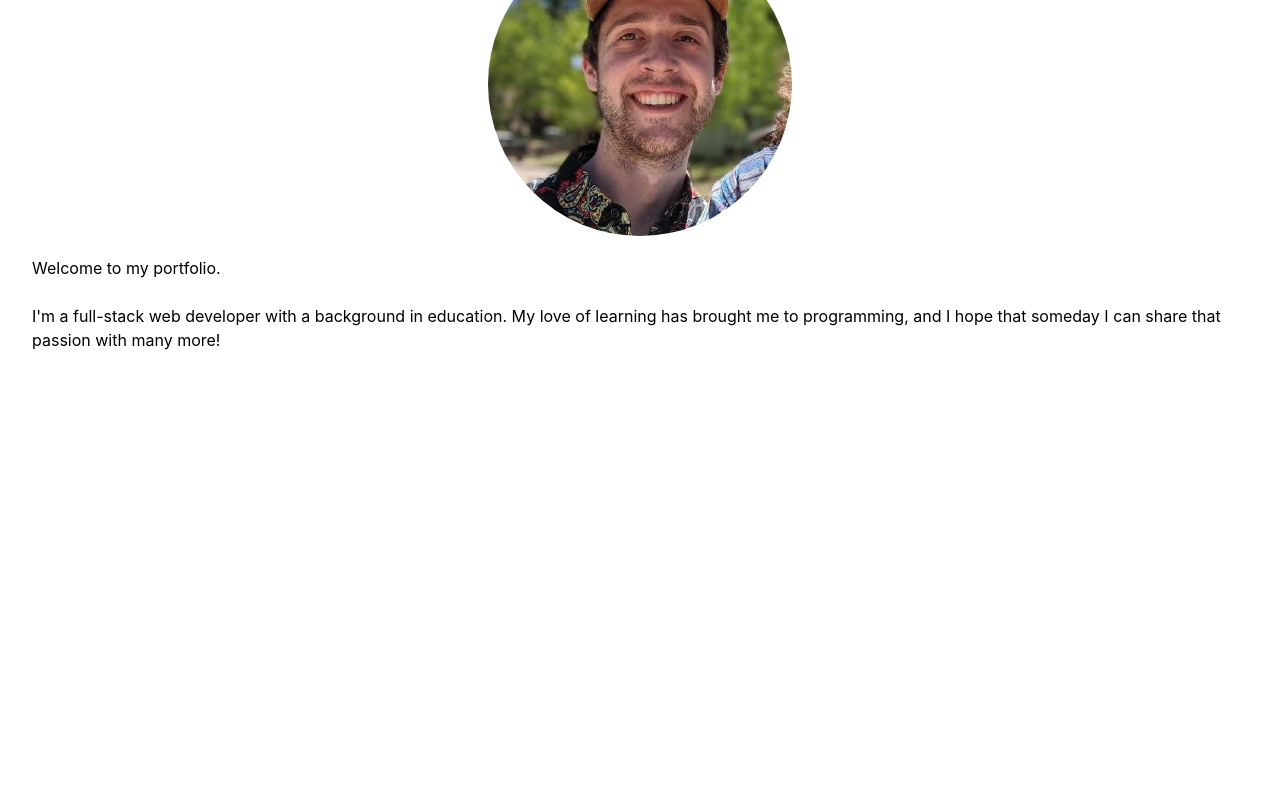
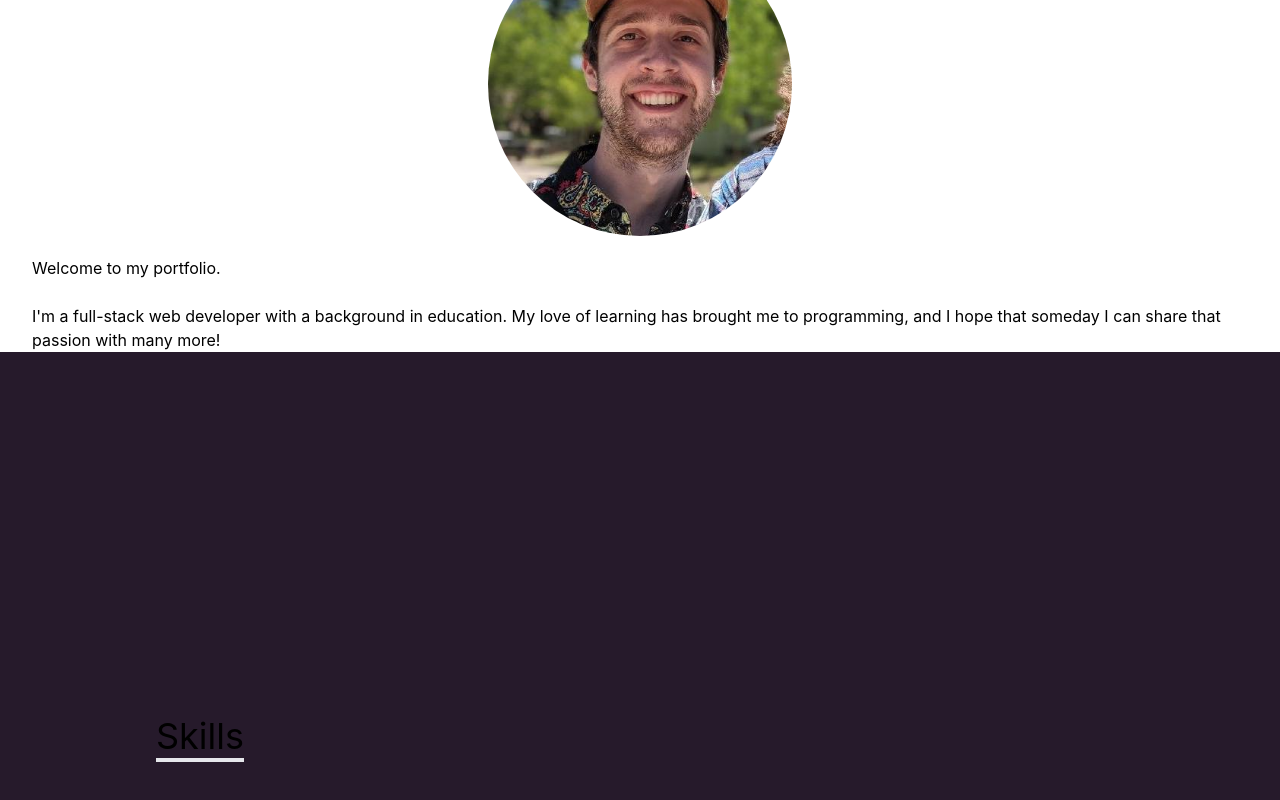
Before and after one commit to NathanSteinway/ultra-giga-gang, a React (Create React App) app: page / in a window 1280 px wide. Shown: the part 300-1100 px from the top of the page. Before the commit the page ends 800 px from the top, so only its background shows below. Built offline with nearby package versions, Linux system fonts and the light colour scheme.

Commit message:
staged skills section for development

```diff
--- a/src/App.js
+++ b/src/App.js
@@ -1,12 +1,14 @@
 import React from 'react';
 import Nav from './components/Nav.jsx';
 import About from './components/About.jsx';
+import Skills from './components/Skills.jsx';
 
 function App() {
   return (
     <div>
         <Nav></Nav>
         <About></About>
+        <Skills></Skills>
     </div>
   );
 }
--- /dev/null
+++ b/src/components/Skills.jsx
@@ -0,0 +1,22 @@
+import React from 'react';
+
+function Skills() {
+    return(
+
+        <div className='w-full h-screen bg-[#261A2B] text-white-300 py-4'>
+            <div className='max-w-[1000px] mx-auto p-4 flex flex-col justify-center w-full h-full'>
+                <div>
+                    <p className='text-4xl inline border-b-4 border-white-300'>Skills</p>
+                </div>
+                {/* Container for Skills images*/}
+                <div className='w-full grid gap-2 py-4 text-center'>
+
+                </div>
+            </div>
+
+
+        </div>
+    )
+}
+
+export default Skills;
--- a/src/components/Work.jsx
+++ b/src/components/Work.jsx
@@ -1,7 +1,7 @@
 import React from 'react';
 
 function Work() {
-    return();
+
 }
 
 export default Work;
```
